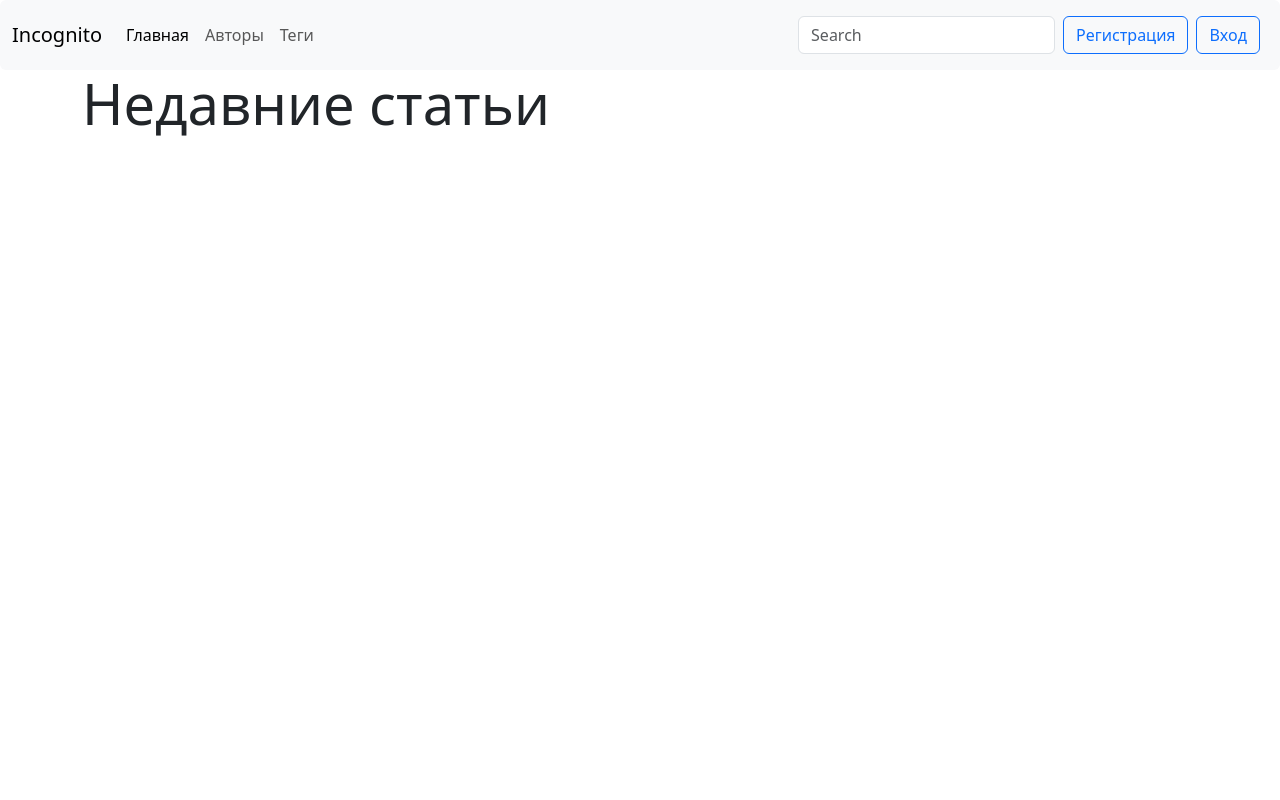
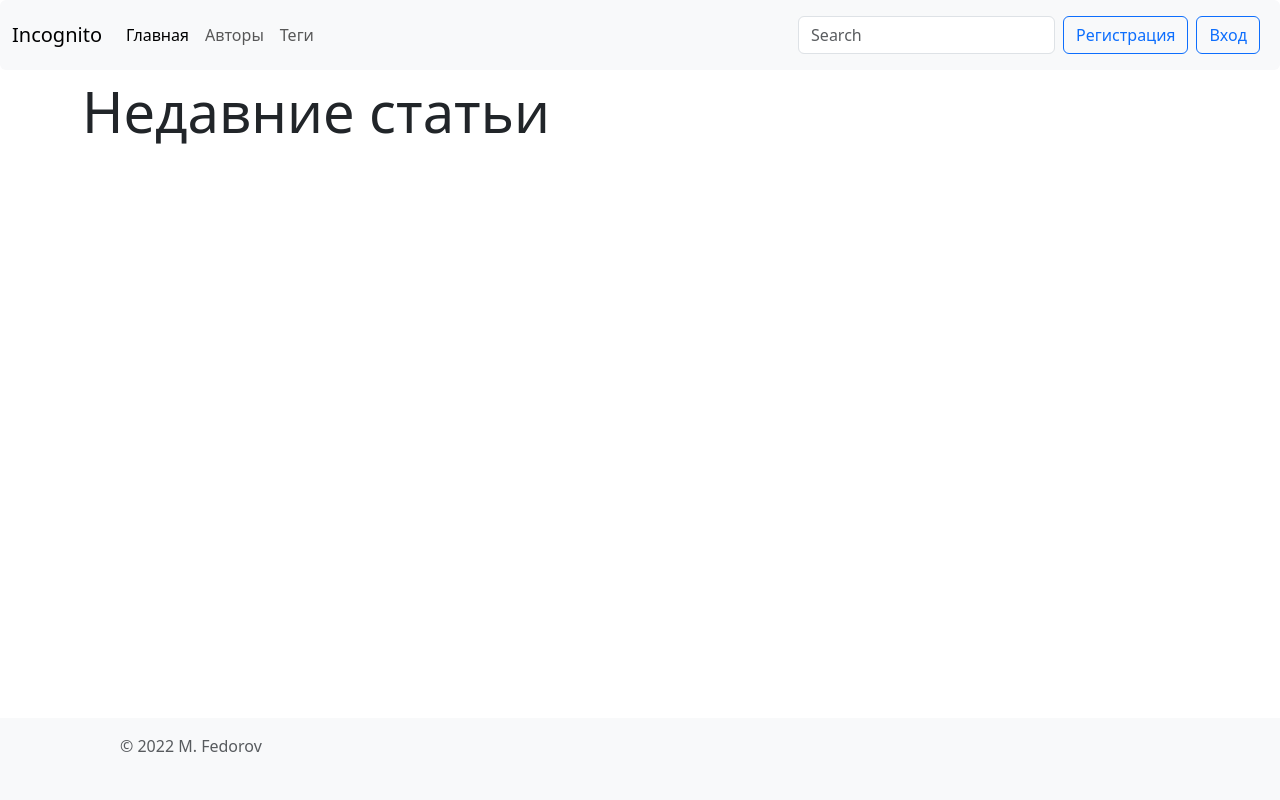
Before and after one commit to mikhailfed68/django-blog, a Django app: page /articles/ in a window 1280 px wide. Run offline with Django 4.2, Linux system fonts and the light colour scheme; data that the repository does not hold is empty; some libraries are stand-ins or nearby versions.

Commit message:
Add a footer

```diff
--- a/templates/base.html
+++ b/templates/base.html
@@ -18,7 +18,7 @@
 
     {% block style %}{% endblock %}
 </head>
-<body>
+<body class="d-flex flex-column min-vh-100">
   <header>
     <nav class="navbar navbar-expand-lg navbar-light bg-light rounded" aria-label="Eleventh navbar example">
       <div class="container-fluid">
@@ -61,7 +61,7 @@
   </header>
 
 
-  <main class="container">
+  <main class="container mt-2 mb-5">
       {% block search %}{% endblock %}
 
       {% block content %}{% endblock %}
@@ -90,5 +90,21 @@
           {% endif %}
       {% endblock %}
   </main>
+
+  <footer class="footer mt-auto py-3 bg-light">
+    <div class="container" class="border-top">
+      <div class="col-md-4 d-flex align-items-center">
+        <a href="/" class="mb-3 me-2 mb-md-0 text-muted text-decoration-none lh-1">
+          <svg class="bi" width="30" height="24"><use xlink:href="#bootstrap"/></svg>
+        </a>
+        <span class="text-muted">&copy; 2022 M. Fedorov</span>
+      </div>
+      <ul class="nav col-md-4 justify-content-end list-unstyled d-flex">
+        <li class="ms-3"><a class="text-muted" href="#"><svg class="bi" width="24" height="24"><use xlink:href="#twitter"/></svg></a></li>
+        <li class="ms-3"><a class="text-muted" href="#"><svg class="bi" width="24" height="24"><use xlink:href="#instagram"/></svg></a></li>
+        <li class="ms-3"><a class="text-muted" href="#"><svg class="bi" width="24" height="24"><use xlink:href="#facebook"/></svg></a></li>
+      </ul>
+    </div>
+  </footer>
 </body>
 </html>
```
